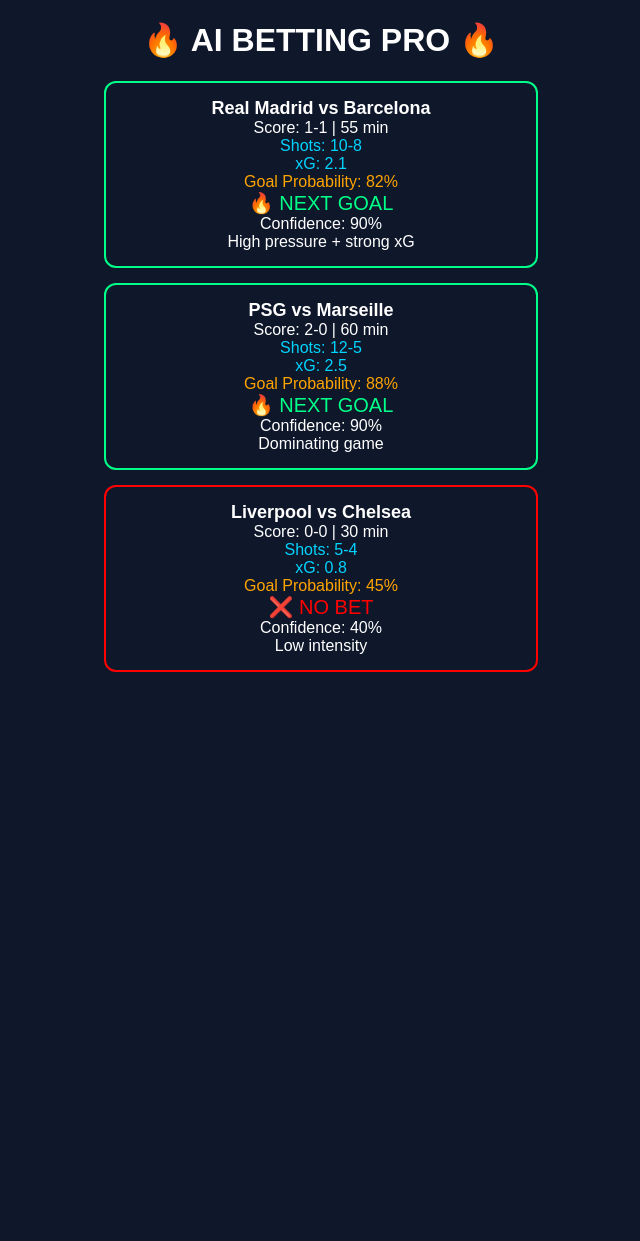
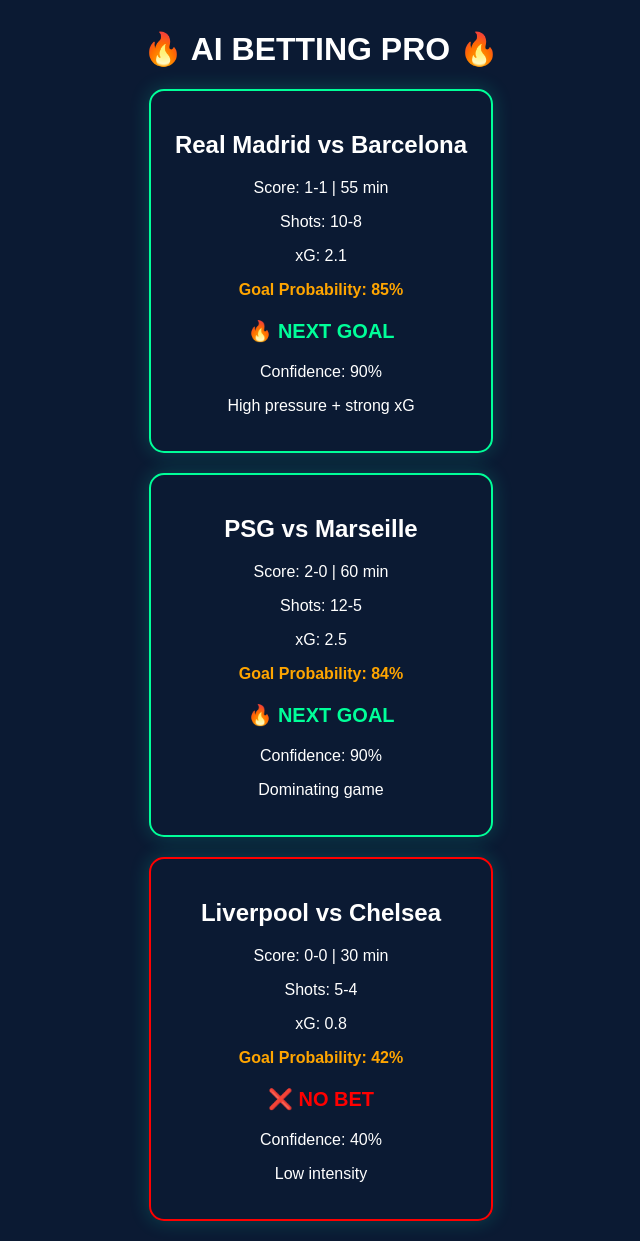
Before and after one commit to mattcr8/my-app, a Flask app: page / in a window 1280 px wide. Shown: the whole page, without its empty margins (319-959 px from the left). Before the commit the page ends 672 px from the top, so only its background shows below. Run offline with Flask 3, Linux system fonts and the light colour scheme.

Commit message:
upgrade pro app

```diff
--- a/server.py
+++ b/server.py
@@ -1,7 +1,9 @@
 from flask import Flask, jsonify, render_template
+import random
 
 app = Flask(__name__)
 
+# Fake data (remplacable par API plus tard)
 def generate_matches():
     return [
         {
@@ -11,9 +13,9 @@
             "minute": 55,
             "shots": "10-8",
             "xg": 2.1,
-            "prob": 82,
+            "prob": random.randint(75, 95),
+            "confidence": 90,
             "decision": "NEXT GOAL",
-            "confidence": 90,
             "reason": "High pressure + strong xG"
         },
         {
@@ -23,9 +25,9 @@
             "minute": 60,
             "shots": "12-5",
             "xg": 2.5,
-            "prob": 88,
+            "prob": random.randint(80, 95),
+            "confidence": 90,
             "decision": "NEXT GOAL",
-            "confidence": 90,
             "reason": "Dominating game"
         },
         {
@@ -35,9 +37,9 @@
             "minute": 30,
             "shots": "5-4",
             "xg": 0.8,
-            "prob": 45,
+            "prob": random.randint(30, 60),
+            "confidence": 40,
             "decision": "NO BET",
-            "confidence": 40,
             "reason": "Low intensity"
         }
     ]
--- a/templates/index.html
+++ b/templates/index.html
@@ -1,8 +1,51 @@
 <!DOCTYPE html>
 <html>
 <head>
-  <title>AI Betting Pro</title>
-  <link rel="stylesheet" href="/static/style.css">
+    <title>AI Betting Pro</title>
+
+    <style>
+        body {
+            background: #0b1a33;
+            color: white;
+            font-family: Arial;
+            text-align: center;
+        }
+
+        h1 {
+            margin-top: 30px;
+        }
+
+        .card {
+            border-radius: 15px;
+            padding: 20px;
+            margin: 20px auto;
+            width: 300px;
+            box-shadow: 0 0 20px rgba(0,255,200,0.2);
+            transition: 0.3s;
+        }
+
+        .card:hover {
+            transform: scale(1.05);
+        }
+
+        .green { border: 2px solid #00ff99; }
+        .red { border: 2px solid red; }
+
+        .prob {
+            color: orange;
+            font-weight: bold;
+        }
+
+        .decision-green {
+            color: #00ff99;
+            font-size: 20px;
+        }
+
+        .decision-red {
+            color: red;
+            font-size: 20px;
+        }
+    </style>
 </head>
 
 <body>
@@ -11,7 +54,52 @@
 
 <div id="matches"></div>
 
-<script src="/static/app.js"></script>
+<script>
+
+function loadMatches() {
+    fetch("/matches")
+    .then(res => res.json())
+    .then(data => {
+
+        const container = document.getElementById("matches");
+        container.innerHTML = "";
+
+        data.forEach(m => {
+
+            const div = document.createElement("div");
+
+            const isGreen = m.decision === "NEXT GOAL";
+
+            div.className = "card " + (isGreen ? "green" : "red");
+
+            div.innerHTML = `
+                <h2>${m.home} vs ${m.away}</h2>
+                <p>Score: ${m.score} | ${m.minute} min</p>
+                <p>Shots: ${m.shots}</p>
+                <p>xG: ${m.xg}</p>
+
+                <p class="prob">Goal Probability: ${m.prob}%</p>
+
+                <h3 class="${isGreen ? 'decision-green' : 'decision-red'}">
+                    ${isGreen ? '🔥 NEXT GOAL' : '❌ NO BET'}
+                </h3>
+
+                <p>Confidence: ${m.confidence}%</p>
+                <p>${m.reason}</p>
+            `;
+
+            container.appendChild(div);
+        });
+    });
+}
+
+// Chargement initial
+loadMatches();
+
+// Refresh auto toutes les 10 secondes
+setInterval(loadMatches, 10000);
+
+</script>
 
 </body>
 </html>
```
